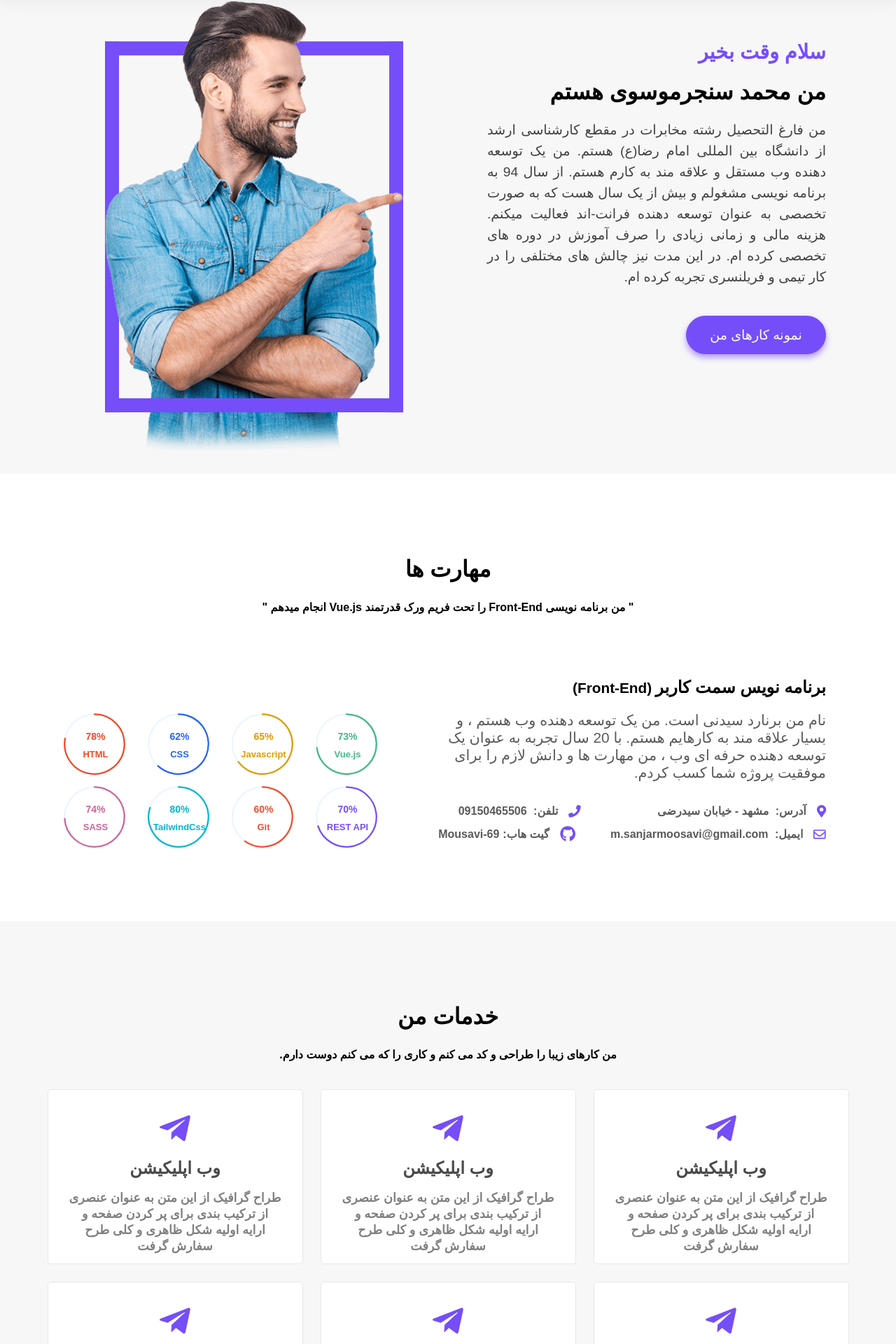
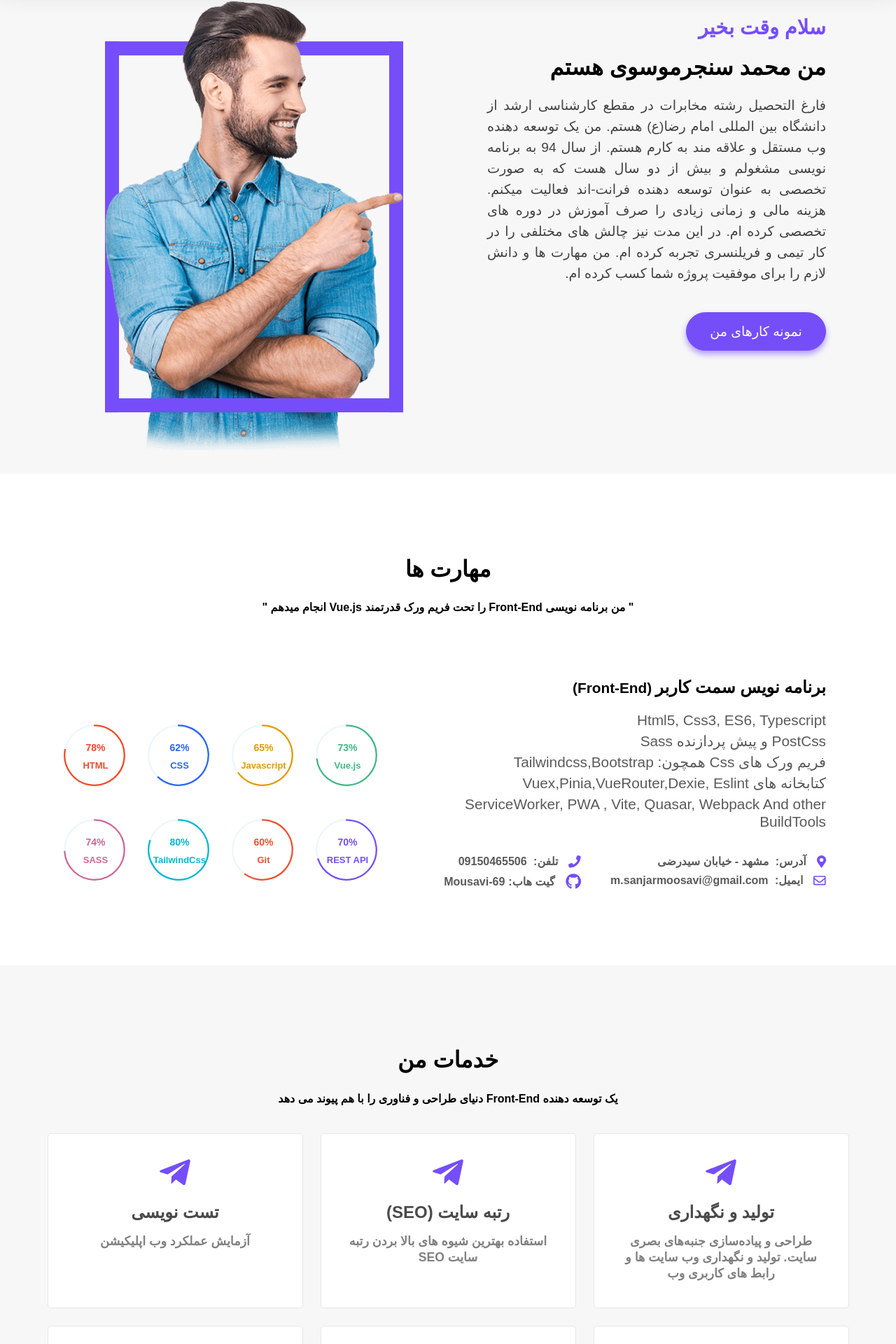
Before and after one commit to Mousavi-69/Resumes, a Vue app: page / in a window 1280 px wide. Shown: the part 109-2029 px from the top of the page at 70% size. Built offline with nearby package versions, Linux system fonts and the light colour scheme; a web font is replaced by a local one.

Commit message:
last chenges befor Morteza Pr

```diff
--- a/src/components/AboutMe.vue
+++ b/src/components/AboutMe.vue
@@ -19,11 +19,12 @@ const customTextSizeChart = 13;
     <div class="section">
       <div class="content-right">
         <h1>برنامه نویس سمت کاربر<span>(Front-End)</span></h1>
-        <p>
-          نام من برنارد سیدنی است. من یک توسعه دهنده وب هستم ، و بسیار علاقه مند
-          به کارهایم هستم. با 20 سال تجربه به عنوان یک توسعه دهنده حرفه ای وب ،
-          من مهارت ها و دانش لازم را برای موفقیت پروژه شما کسب کردم.
-        </p>
+        <p class="subtitle"> Html5, Css3, ES6, Typescript</p>
+        <p class="subtitle">PostCss و پیش پردازنده  Sass</p>
+        <p class="subtitle">فریم ورک های Css همچون: Tailwindcss,Bootstrap</p>
+        <p class="subtitle">کتابخانه های Vuex,Pinia,VueRouter,Dexie, Eslint</p>
+        <p class="subtitle">ServiceWorker, PWA , Vite, Quasar, Webpack And other BuildTools</p>
+
         <ul class="list-contentUs">
           <li class="list adress">
             <div class="contentUs">
@@ -239,10 +240,10 @@ const customTextSizeChart = 13;
       padding-right: 5px;
     }
   }
-  p {
+  .subtitle {
     text-align: start;
     padding-left: 50px;
-
+    padding-bottom: 5px;
     font-size: 1.3rem;
     color: rgb(90, 90, 90);
     line-height: 25px;
--- a/src/components/Introduction.vue
+++ b/src/components/Introduction.vue
@@ -10,12 +10,12 @@ const id_btn = "#";
       <h1 class="title">سلام وقت بخیر</h1>
       <h1>من محمد سنجرموسوی هستم</h1>
       <p>
-        من فارغ التحصیل رشته مخابرات در مقطع کارشناسی ارشد از دانشگاه بین المللی
+         فارغ التحصیل رشته مخابرات در مقطع کارشناسی ارشد از دانشگاه بین المللی
         امام رضا(ع) هستم. من یک توسعه دهنده وب مستقل و علاقه مند به کارم هستم.
-        از سال 94 به برنامه نویسی مشغولم و بیش از یک سال هست که به صورت تخصصی به
+        از سال 94 به برنامه نویسی مشغولم و بیش از دو سال هست که به صورت تخصصی به
         عنوان توسعه دهنده فرانت-اند فعالیت میکنم. هزینه مالی و زمانی زیادی را
         صرف آموزش در دوره های تخصصی کرده ام. در این مدت نیز چالش های مختلفی را
-        در کار تیمی و فریلنسری تجربه کرده ام.
+        در کار تیمی و فریلنسری تجربه کرده ام. من مهارت ها و دانش لازم را برای موفقیت پروژه شما کسب کرده ام.
       </p>
       <buttonVue
         class="btn"
@@ -56,7 +56,7 @@ const id_btn = "#";
       color: $primaryColor;
       font-size: 1.8rem;
       font-weight: 600;
-      margin-top: -50px;
+      margin-top: -90px;
     }
     p {
       margin-bottom: 40px;
--- a/src/components/MyService.vue
+++ b/src/components/MyService.vue
@@ -6,38 +6,37 @@ import ServiceComponent from "./ShapeComponent/ServiceComponent.vue";
     <div class="title">
       <h2>خدمات من</h2>
       <h4>
-        من کارهای زیبا را طراحی و کد می کنم و کاری را که می کنم دوست دارم.
-      </h4>
+یک توسعه دهنده Front-End دنیای طراحی و فناوری را با هم پیوند می ­دهد      </h4>
     </div>
     <div class="service">
       <ServiceComponent
         :icon="['fab', 'telegram-plane']"
-        :title="'وب اپلیکیشن'"
+        :title="'تولید و نگهداری'"
+        :text="'طراحی و پیاده‌سازی جنبه‌های بصری سایت. تولید و نگهداری وب سایت ها و رابط های کاربری وب'"
+      />
+      <ServiceComponent
+        :icon="['fab', 'telegram-plane']"
+        :title="'رتبه سایت (SEO)'"
+        :text="'استفاده بهترین شیوه های بالا بردن رتبه سایت SEO'"
+      />
+      <ServiceComponent
+        :icon="['fab', 'telegram-plane']"
+        :title="'تست نویسی'"
+        :text="'آزمایش عملکرد وب اپلیکیشن '"
+      />
+      <ServiceComponent
+        :icon="['fab', 'telegram-plane']"
+        :title="'بهبود پرفورمنس'"
         :text="'طراح گرافیک از این متن به عنوان عنصری از ترکیب بندی برای پر کردن صفحه و ارایه اولیه شکل ظاهری و کلی طرح سفارش گرفت'"
       />
       <ServiceComponent
         :icon="['fab', 'telegram-plane']"
-        :title="'وب اپلیکیشن'"
+        :title="'رسپانسیو'"
         :text="'طراح گرافیک از این متن به عنوان عنصری از ترکیب بندی برای پر کردن صفحه و ارایه اولیه شکل ظاهری و کلی طرح سفارش گرفت'"
       />
       <ServiceComponent
         :icon="['fab', 'telegram-plane']"
-        :title="'وب اپلیکیشن'"
-        :text="'طراح گرافیک از این متن به عنوان عنصری از ترکیب بندی برای پر کردن صفحه و ارایه اولیه شکل ظاهری و کلی طرح سفارش گرفت'"
-      />
-      <ServiceComponent
-        :icon="['fab', 'telegram-plane']"
-        :title="'وب اپلیکیشن'"
-        :text="'طراح گرافیک از این متن به عنوان عنصری از ترکیب بندی برای پر کردن صفحه و ارایه اولیه شکل ظاهری و کلی طرح سفارش گرفت'"
-      />
-      <ServiceComponent
-        :icon="['fab', 'telegram-plane']"
-        :title="'وب اپلیکیشن'"
-        :text="'طراح گرافیک از این متن به عنوان عنصری از ترکیب بندی برای پر کردن صفحه و ارایه اولیه شکل ظاهری و کلی طرح سفارش گرفت'"
-      />
-      <ServiceComponent
-        :icon="['fab', 'telegram-plane']"
-        :title="'وب اپلیکیشن'"
+        :title="'آموزش'"
         :text="'طراح گرافیک از این متن به عنوان عنصری از ترکیب بندی برای پر کردن صفحه و ارایه اولیه شکل ظاهری و کلی طرح سفارش گرفت'"
       />
     </div>
```
